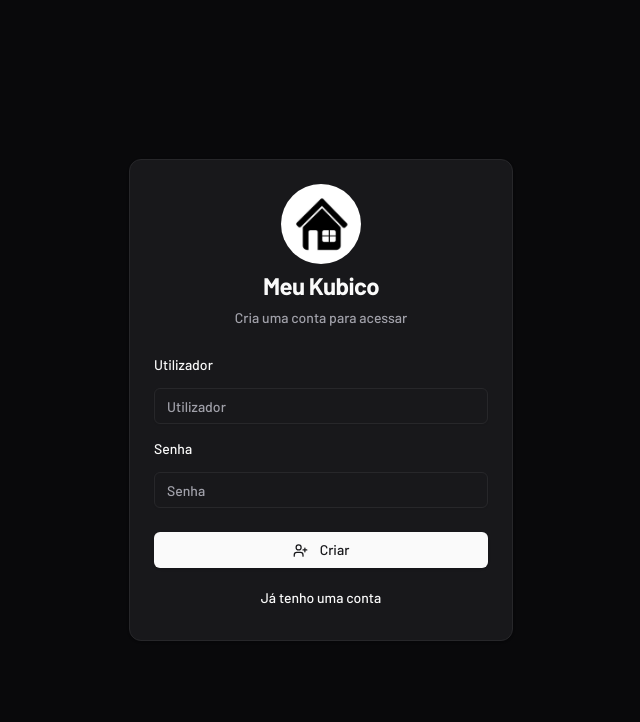
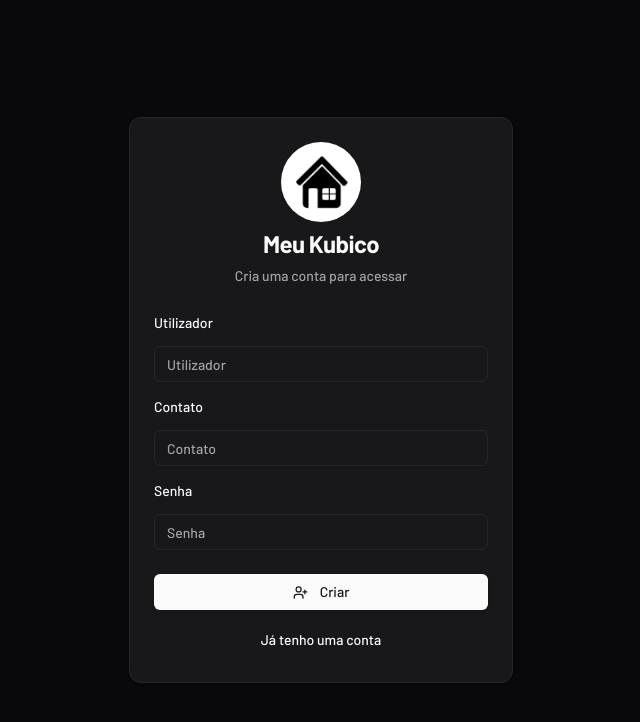
Before and after one commit to JosephusDev/alugarcasa, a React (Vite) app: page /cadastro in a window 1280 px wide. Shown: the top 722 px of the page, without its empty margins (319-959 px from the left). Built offline with nearby package versions, Linux system fonts and the light colour scheme.

Commit message:
Update Cadastro
Campo contato adicionado

```diff
--- a/src/pages/Cadastro.tsx
+++ b/src/pages/Cadastro.tsx
@@ -20,8 +20,9 @@ export default function CadastroScreen() {
   const { toast } = useToast()
   const [nome, setNome] = useState('')
   const [senha, setSenha] = useState('')
+  const [contato, setContato] = useState('')
   const Cadastrar = async () => {
-    await Api.post('/usuario', { nome, senha })
+    await Api.post('/usuario', { nome, contato, senha })
       .then((response) => {
         const sucesso = response?.data.message
         const detalhes = response?.data.detalhes
@@ -74,6 +75,15 @@ export default function CadastroScreen() {
             className='my-3'
           />
 
+          <Label htmlFor='contato'>Contato</Label>
+          <Input
+            onChange={(e) => setContato(e.target.value)}
+            type='text'
+            id='contato'
+            placeholder='Contato'
+            className='my-3'
+          />
+
           <Label htmlFor='senha'>Senha</Label>
           <Input
             onChange={(e) => setSenha(e.target.value)}
```
